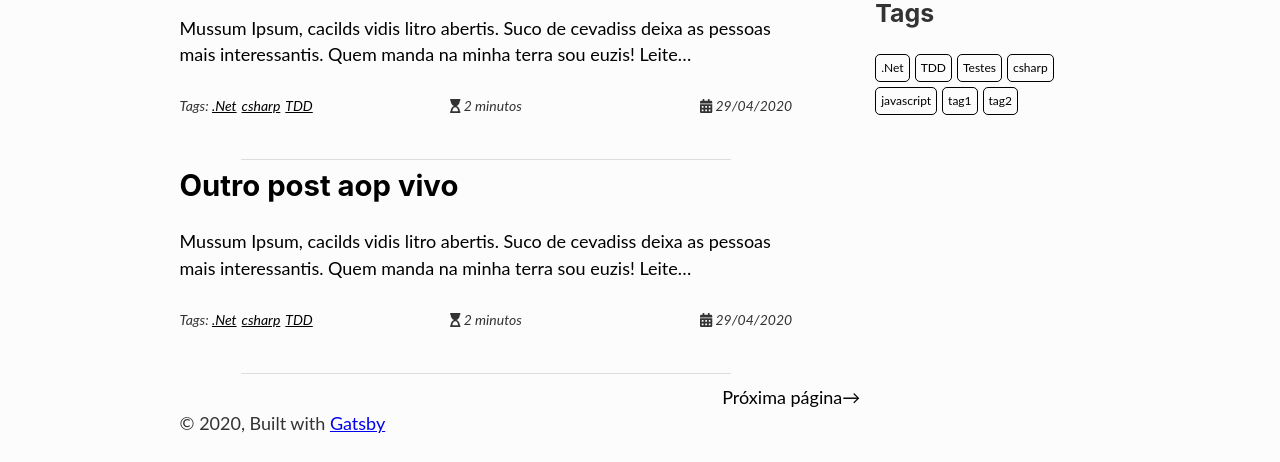
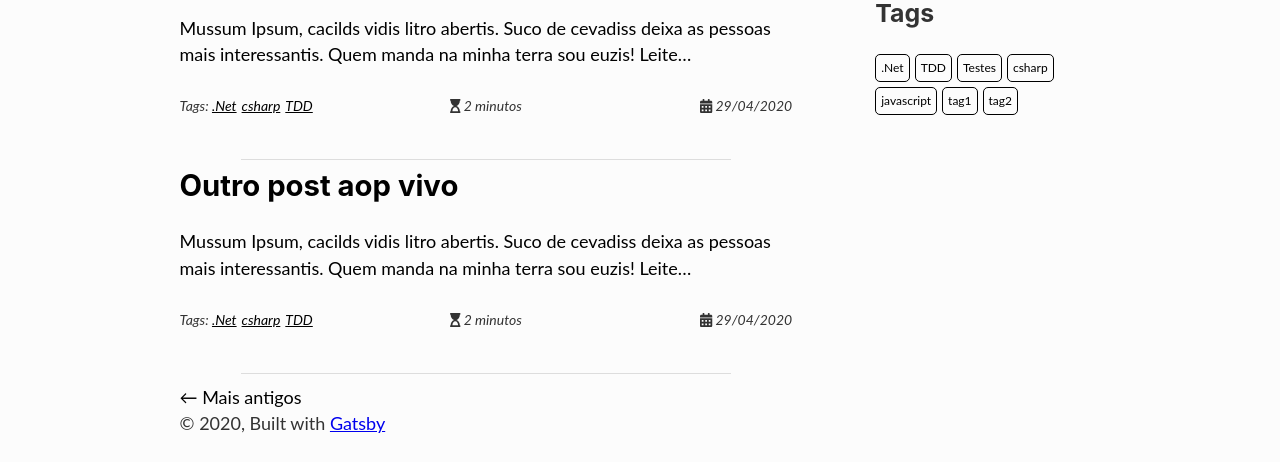
Before and after one commit to afucher/afucher.github.io, a Gatsby site: page / in a window 1280 px wide. Shown: the part 380-842 px from the top of the page. Built offline with nearby package versions, Linux system fonts and the light colour scheme; Gatsby itself is replaced by a stand-in of ours.

Commit message:
altera posição e nome da paginação de posts

```diff
--- a/src/components/pagination.js
+++ b/src/components/pagination.js
@@ -23,8 +23,8 @@
 
     return (
         <PaginationContainer>
-            {!isFirstPage && <Link to={previousPageTo}>←Página anterior</Link>}
-            {!isLastPage && <Link to={`/${currentPage + 1}`} className={"next"}>Próxima página→</Link>}
+            {!isLastPage && <Link to={`/${currentPage + 1}`}>← Mais antigos</Link>}
+            {!isFirstPage && <Link to={previousPageTo}  className={"next"}>Mais novos→</Link>}
         </PaginationContainer>
     )
 }
```
